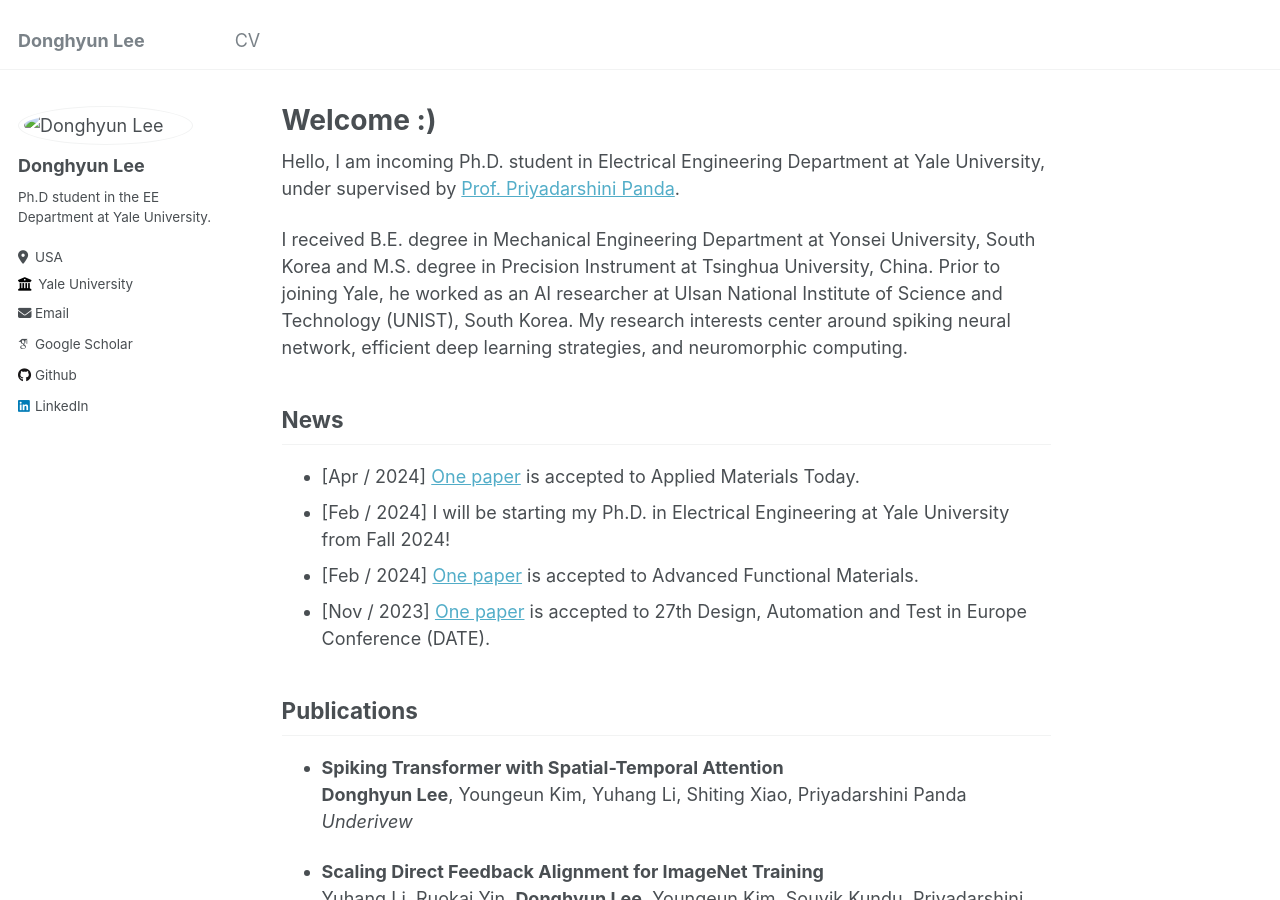
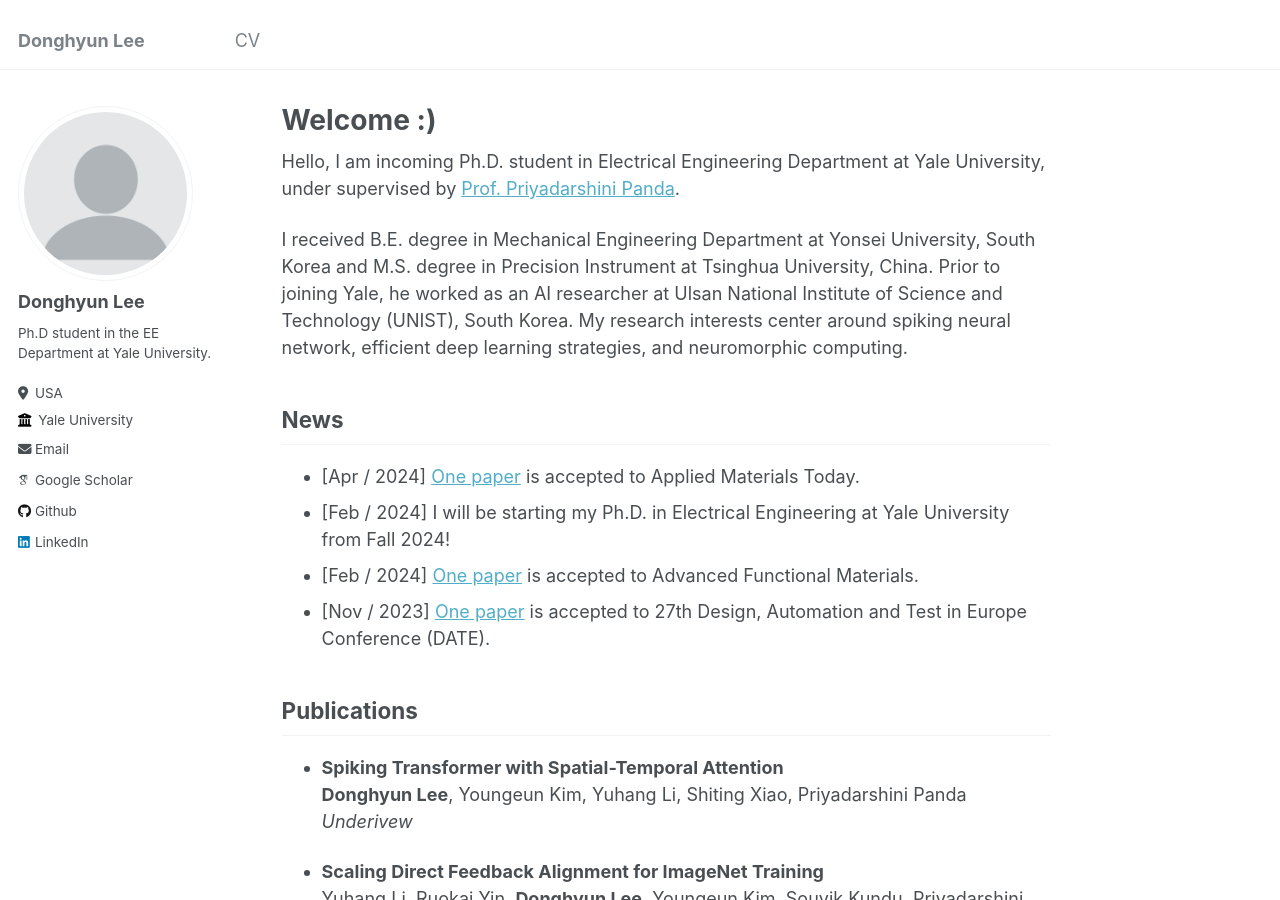
Before and after one commit to donghyunli/donghyunli.github.io, a Jekyll site: the page built from _pages/about.md, in a window 1280 px wide and 900 px high. Built offline with Jekyll 4.4.1, drawn with Linux system fonts in a browser that asks for light colours; some web fonts are replaced.

Commit message:
update image

```diff
--- a/_config.yml
+++ b/_config.yml
@@ -21,7 +21,7 @@ repository               : "academicpages/academicpages.github.io"
 #               Additional customization can be done by editing /_includes/author-profile.html
 author:
   # Biographic information
-  avatar           : "/images/Donghyun.png"
+  avatar           : "profile.png"
   name             : "Donghyun Lee"
   pronouns         : # example: "she/her"
   bio              : "Ph.D student in the EE Department at Yale University."
```
